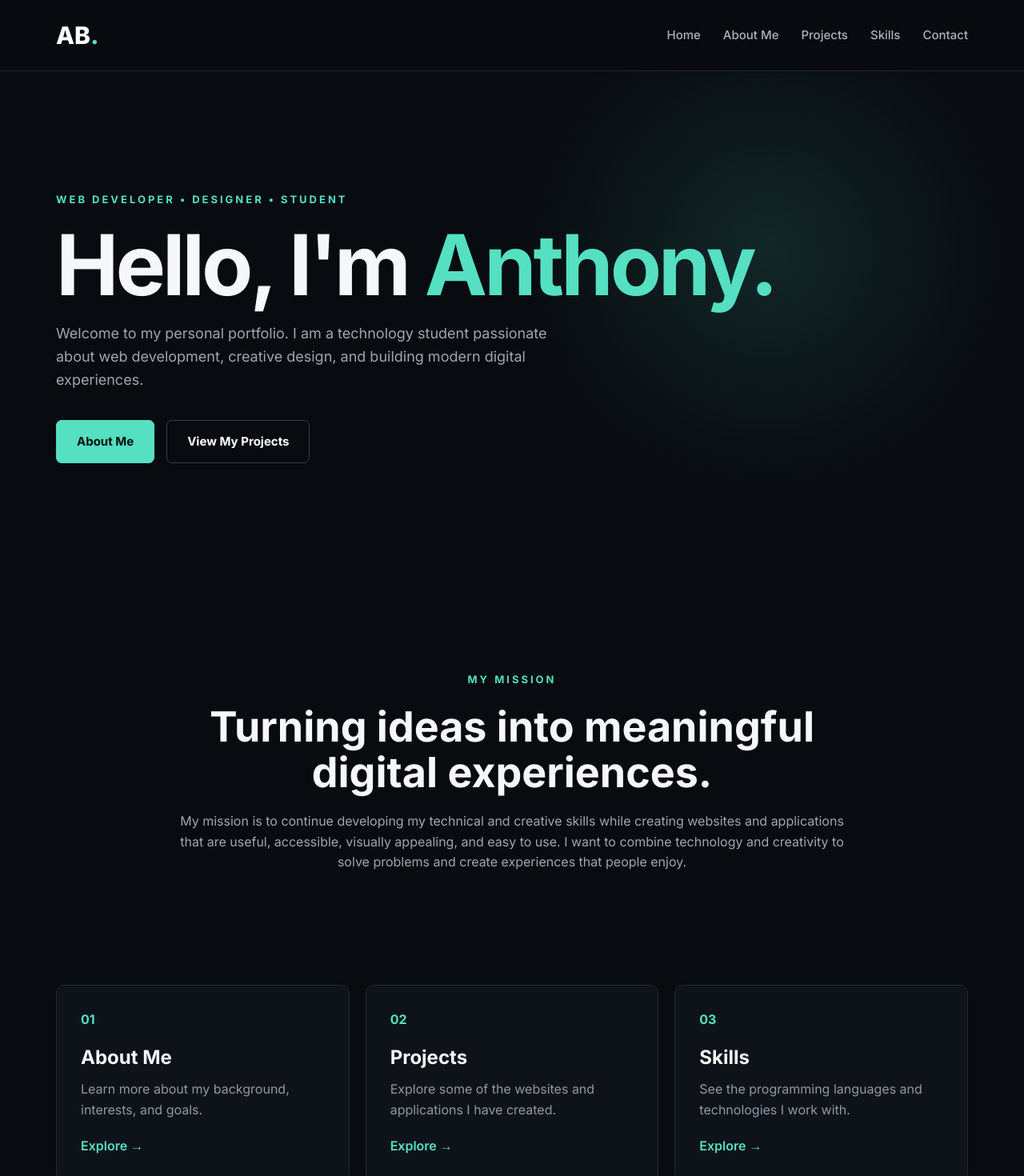
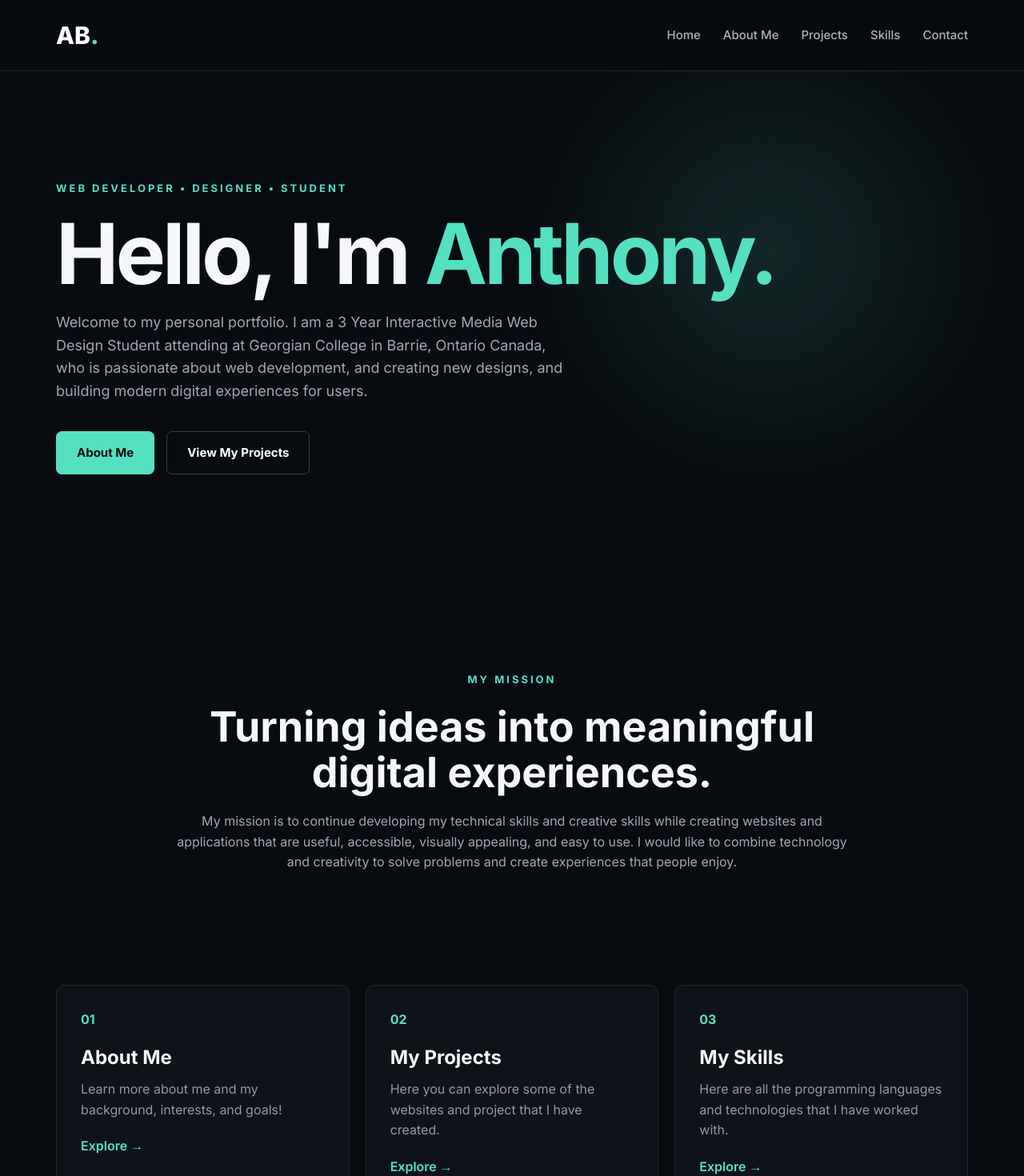
Before and after one commit to AnthonyBurgic1/MiniPortfolio, a Next.js app in the folder mini-portfolio/: page / in a window 1280 px wide. Shown: the top 1470 px of the page at 80% size. Built offline with nearby package versions, Linux system fonts and the light colour scheme.

Commit message:
I have updated my main page file
I have also updated my contact form, and updated my skills page. Mainly re-wording sentences and making everything make more sense

```diff
--- a/mini-portfolio/app/contact/page.tsx
+++ b/mini-portfolio/app/contact/page.tsx
@@ -47,7 +47,7 @@ export default function Contact() {
             <div className="page-heading">
 
                 <p className="section-label">
-                    CONTACT
+                    CONTACT ME
                 </p>
 
                 <h1>
@@ -55,8 +55,8 @@ export default function Contact() {
                 </h1>
 
                 <p>
-                    Fill out the form below to send me your contact
-                    information and a short message.
+                    Below fill out the form below to send me your contact
+                    information and provide a short message stating what you want to do and your business.
                 </p>
 
             </div>
--- a/mini-portfolio/app/page.tsx
+++ b/mini-portfolio/app/page.tsx
@@ -19,9 +19,9 @@ export default function Home() {
                     </h1>
 
                     <p className="hero-description">
-                        Welcome to my personal portfolio. I am a technology
-                        student passionate about web development, creative
-                        design, and building modern digital experiences.
+                        Welcome to my personal portfolio. I am a 3 Year Interactive Media Web Design
+                        Student attending at Georgian College in Barrie, Ontario Canada, who is passionate about web development,
+                        and creating new designs, and building modern digital experiences for users.
                     </p>
 
                     <div className="hero-buttons">
@@ -59,10 +59,10 @@ export default function Home() {
                 </h2>
 
                 <p>
-                    My mission is to continue developing my technical and
+                    My mission is to continue developing my technical skills and
                     creative skills while creating websites and applications
                     that are useful, accessible, visually appealing, and easy
-                    to use. I want to combine technology and creativity to
+                    to use. I would like to combine technology and creativity to
                     solve problems and create experiences that people enjoy.
                 </p>
 
@@ -76,16 +76,16 @@ export default function Home() {
                     <span>01</span>
                     <h3>About Me</h3>
                     <p>
-                        Learn more about my background, interests, and goals.
+                        Learn more about me and my background, interests, and goals!
                     </p>
                     <Link href="/about">Explore →</Link>
                 </div>
 
                 <div className="quick-card">
                     <span>02</span>
-                    <h3>Projects</h3>
+                    <h3>My Projects</h3>
                     <p>
-                        Explore some of the websites and applications I have
+                        Here you can explore some of the websites and project that I have
                         created.
                     </p>
                     <Link href="/projects">Explore →</Link>
@@ -93,9 +93,9 @@ export default function Home() {
 
                 <div className="quick-card">
                     <span>03</span>
-                    <h3>Skills</h3>
+                    <h3>My Skills</h3>
                     <p>
-                        See the programming languages and technologies I work
+                        Here are all the programming languages and technologies that I have worked
                         with.
                     </p>
                     <Link href="/skills">Explore →</Link>
--- a/mini-portfolio/app/skills/page.tsx
+++ b/mini-portfolio/app/skills/page.tsx
@@ -56,8 +56,8 @@ export default function Skills() {
                 </h1>
 
                 <p>
-                    Some of the technologies and concepts I have developed
-                    experience with throughout my education and projects.
+                    Here are some of the technologies and concepts I have developed and learned with
+                    experience throughout my years of schooling and projects.
                 </p>
 
             </div>
```
